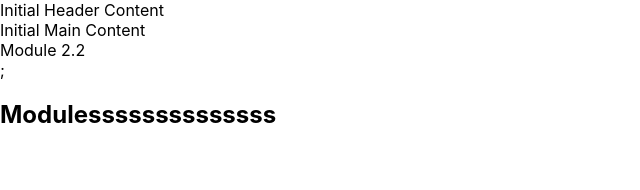
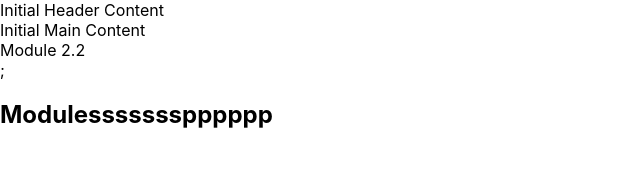
Before and after one commit to pooja12-dev/github_conflict, a React (Create React App) app: page / in a window 1280 px wide. Shown: the top 190 px of the page, without its empty margins (0-640 px from the left). Built offline with nearby package versions, Linux system fonts and the light colour scheme.

Commit message:
changed h2 in module 1

```diff
--- a/src/Footer.js
+++ b/src/Footer.js
@@ -2,7 +2,7 @@ import React from "react";
 
 const Footer = () => {
   return<> <footer>Module 2.2</footer>;
-  <h2>Modulessssssssssssss</h2>
+  <h2>Modulessssssspppppp</h2>
   </>
 };
 
```
